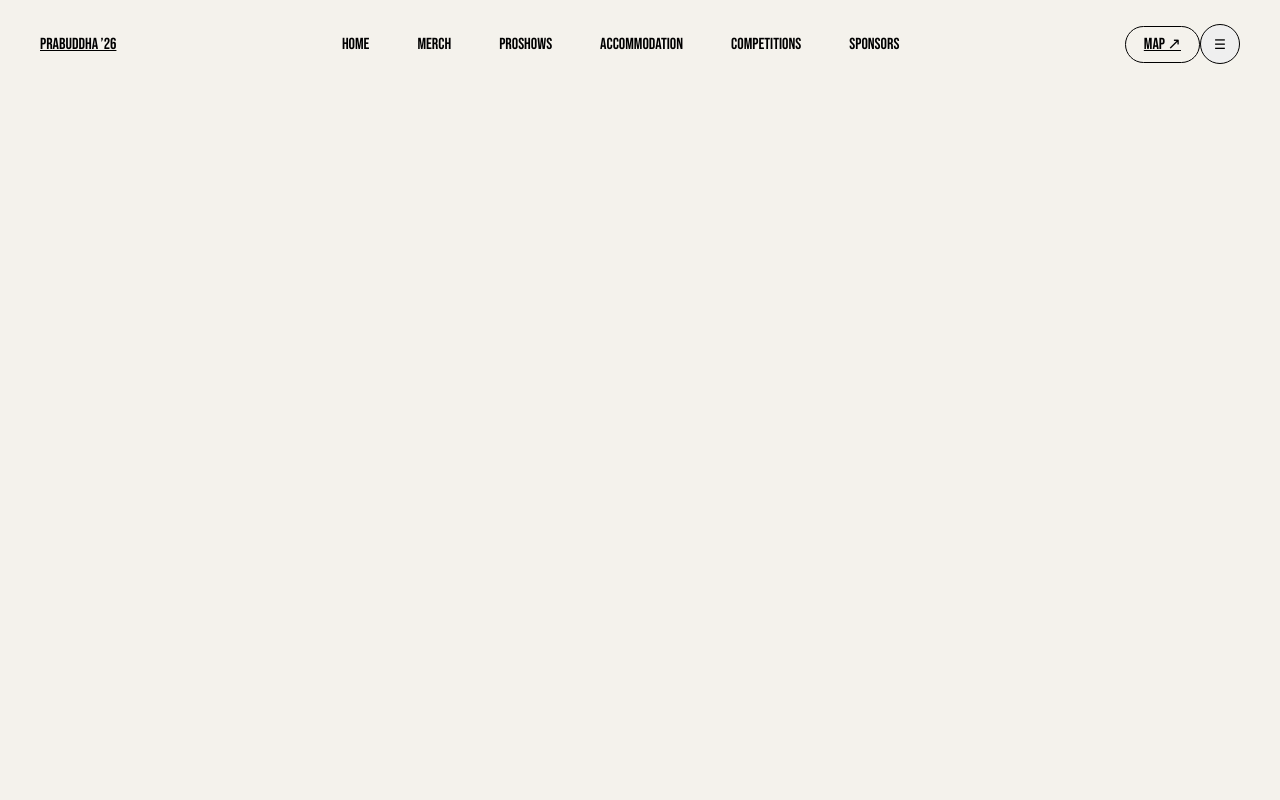
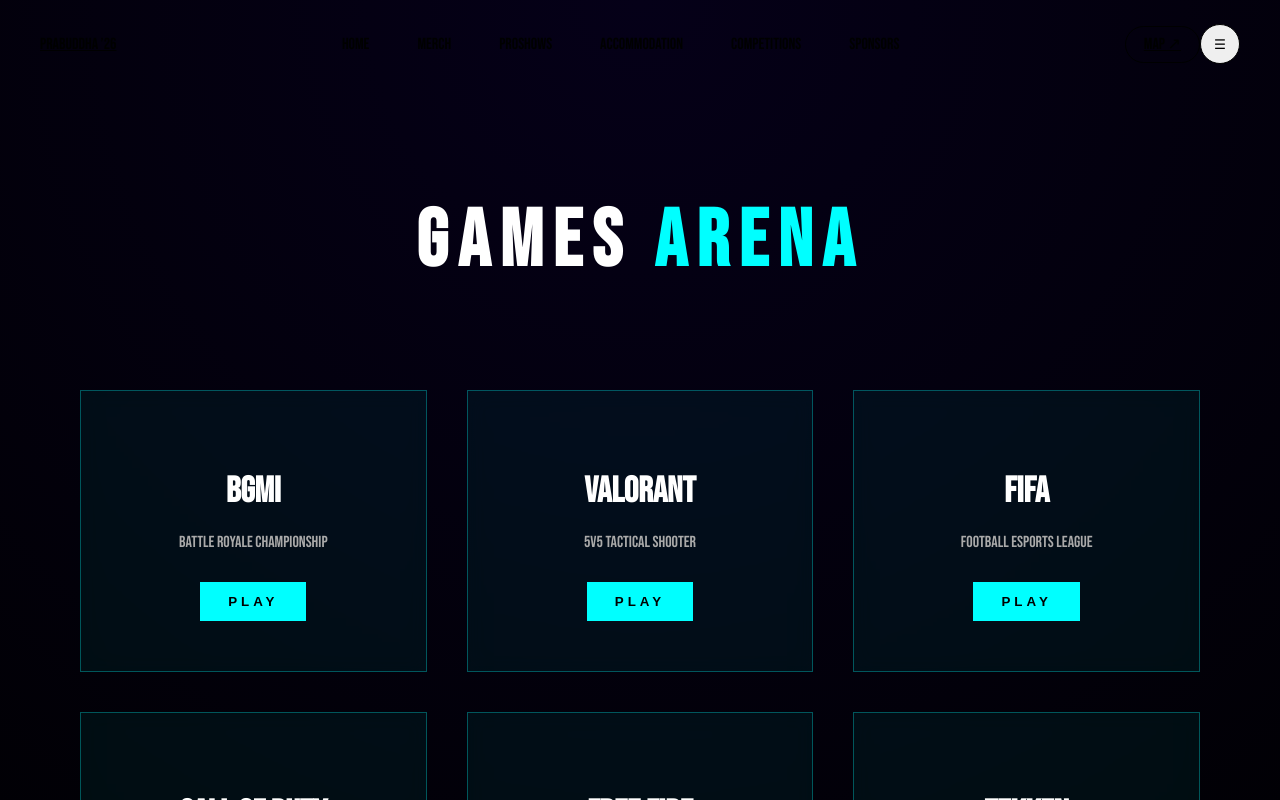
Before and after one commit to anindya-mukhopadhyay/PRABUDDHA-26-TINT-, a React (Vite) app: page /games in a window 1280 px wide. Shown: the top 800 px of the page. Built offline with nearby package versions, Linux system fonts and the light colour scheme.

Commit message:
Competitions Business and game add

```diff
--- a/src/App.jsx
+++ b/src/App.jsx
@@ -11,6 +11,8 @@
 import Software from "./pages/competitions_menu/Software"
 import Quiz from "./pages/competitions_menu/Quiz"
 import Business from "./pages/competitions_menu/Business"
+import Games from "./pages/competitions_menu/Games"
+
 export default function App() {
   return (
     <>
@@ -26,6 +28,7 @@
         <Route path="/software" element={<Software />} />
         <Route path="/quiz" element={<Quiz />} />
         <Route path="/business" element={<Business />} />
+        <Route path="/games" element={<Games />} />
       </Routes>
     </>
   )
--- a/src/pages/Competitions.jsx
+++ b/src/pages/Competitions.jsx
@@ -51,6 +51,9 @@
         <div className="category-card dark" onClick={() => navigate("/business")}>
           BUSINESS
         </div>
+        <div className="category-card red" onClick={() => navigate("/games")}>
+          GAMES
+        </div>
       </motion.section>
 
 
--- a/src/pages/competitions_menu/Business.jsx
+++ b/src/pages/competitions_menu/Business.jsx
@@ -1,8 +1,32 @@
+import "./business.css"
+
+const events = [
+  { title: "Startup Pitch", desc: "Pitch your idea to real investors" },
+  { title: "Marketing Wars", desc: "Brand & strategy battle" },
+  { title: "Stock Market League", desc: "Virtual trading competition" },
+  { title: "Case Study", desc: "Solve real business problems" },
+  { title: "Finance Frenzy", desc: "Money, valuation & economics" },
+  { title: "Entrepreneur Quiz", desc: "Startup knowledge challenge" }
+]
+
 export default function Business() {
   return (
-    <div className="detail-page">
-      <h1>BUSINESS EVENTS</h1>
-      <p>Startup Pitch, Marketing Wars, Finance League…</p>
+    <div className="business">
+
+      <h1 className="business-title">
+        BUSINESS <span>ARENA</span>
+      </h1>
+
+      <div className="business-grid">
+        {events.map((e, i) => (
+          <div className="business-card" key={i}>
+            <h2>{e.title}</h2>
+            <p>{e.desc}</p>
+            <button>ENTER</button>
+          </div>
+        ))}
+      </div>
+
     </div>
   )
 }
--- /dev/null
+++ b/src/pages/competitions_menu/Games.jsx
@@ -0,0 +1,32 @@
+import "./games.css"
+
+const games = [
+  { title: "BGMI", desc: "Battle Royale Championship" },
+  { title: "Valorant", desc: "5v5 Tactical Shooter" },
+  { title: "FIFA", desc: "Football Esports League" },
+  { title: "Call of Duty", desc: "FPS Warzone" },
+  { title: "Free Fire", desc: "Survival Showdown" },
+  { title: "Tekken", desc: "Arcade Fighting Tournament" }
+]
+
+export default function Games() {
+  return (
+    <div className="games">
+
+      <h1 className="games-title">
+        GAMES <span>ARENA</span>
+      </h1>
+
+      <div className="games-grid">
+        {games.map((g, i) => (
+          <div className="game-card" key={i}>
+            <h2>{g.title}</h2>
+            <p>{g.desc}</p>
+            <button>PLAY</button>
+          </div>
+        ))}
+      </div>
+
+    </div>
+  )
+}
--- /dev/null
+++ b/src/pages/competitions_menu/business.css
@@ -0,0 +1,60 @@
+.business {
+  min-height: 100vh;
+  background: linear-gradient(135deg, #050505, #0b0b0b);
+  color: white;
+  padding: 140px 80px;
+}
+
+/* Title */
+.business-title {
+  font-size: 70px;
+  letter-spacing: 8px;
+  margin-bottom: 90px;
+}
+
+.business-title span {
+  color: gold;
+}
+
+/* Grid */
+.business-grid {
+  display: grid;
+  grid-template-columns: repeat(3, 1fr);
+  gap: 40px;
+}
+
+/* Cards */
+.business-card {
+  background: #0e0e0e;
+  border: 1px solid rgba(255,215,0,0.3);
+  padding: 50px;
+  transition: 0.4s ease;
+  position: relative;
+}
+
+.business-card:hover {
+  transform: translateY(-10px);
+  border-color: gold;
+  box-shadow: 0 0 50px rgba(255,215,0,0.3);
+}
+
+.business-card h2 {
+  font-size: 32px;
+  margin-bottom: 20px;
+}
+
+.business-card p {
+  color: #aaa;
+  margin-bottom: 30px;
+}
+
+/* Button */
+.business-card button {
+  background: gold;
+  color: black;
+  border: none;
+  padding: 12px 28px;
+  font-weight: bold;
+  letter-spacing: 3px;
+  cursor: pointer;
+}
--- /dev/null
+++ b/src/pages/competitions_menu/games.css
@@ -0,0 +1,61 @@
+.games {
+  min-height: 100vh;
+  background: radial-gradient(circle at top, #050018, #000);
+  color: white;
+  padding: 140px 80px;
+  text-align: center;
+}
+
+/* Title */
+.games-title {
+  font-size: 80px;
+  letter-spacing: 10px;
+  margin-bottom: 100px;
+}
+
+.games-title span {
+  color: #00ffff;
+}
+
+/* Grid */
+.games-grid {
+  display: grid;
+  grid-template-columns: repeat(3, 1fr);
+  gap: 40px;
+}
+
+/* Cards */
+.game-card {
+  background: rgba(0,255,255,0.05);
+  border: 1px solid rgba(0,255,255,0.3);
+  padding: 50px;
+  transition: 0.4s;
+  backdrop-filter: blur(10px);
+}
+
+.game-card:hover {
+  transform: scale(1.05);
+  border-color: #00ffff;
+  box-shadow: 0 0 50px rgba(0,255,255,0.4);
+}
+
+.game-card h2 {
+  font-size: 36px;
+  margin-bottom: 20px;
+}
+
+.game-card p {
+  color: #aaa;
+  margin-bottom: 30px;
+}
+
+/* Button */
+.game-card button {
+  background: #00ffff;
+  color: black;
+  border: none;
+  padding: 12px 28px;
+  font-weight: bold;
+  letter-spacing: 4px;
+  cursor: pointer;
+}
```
